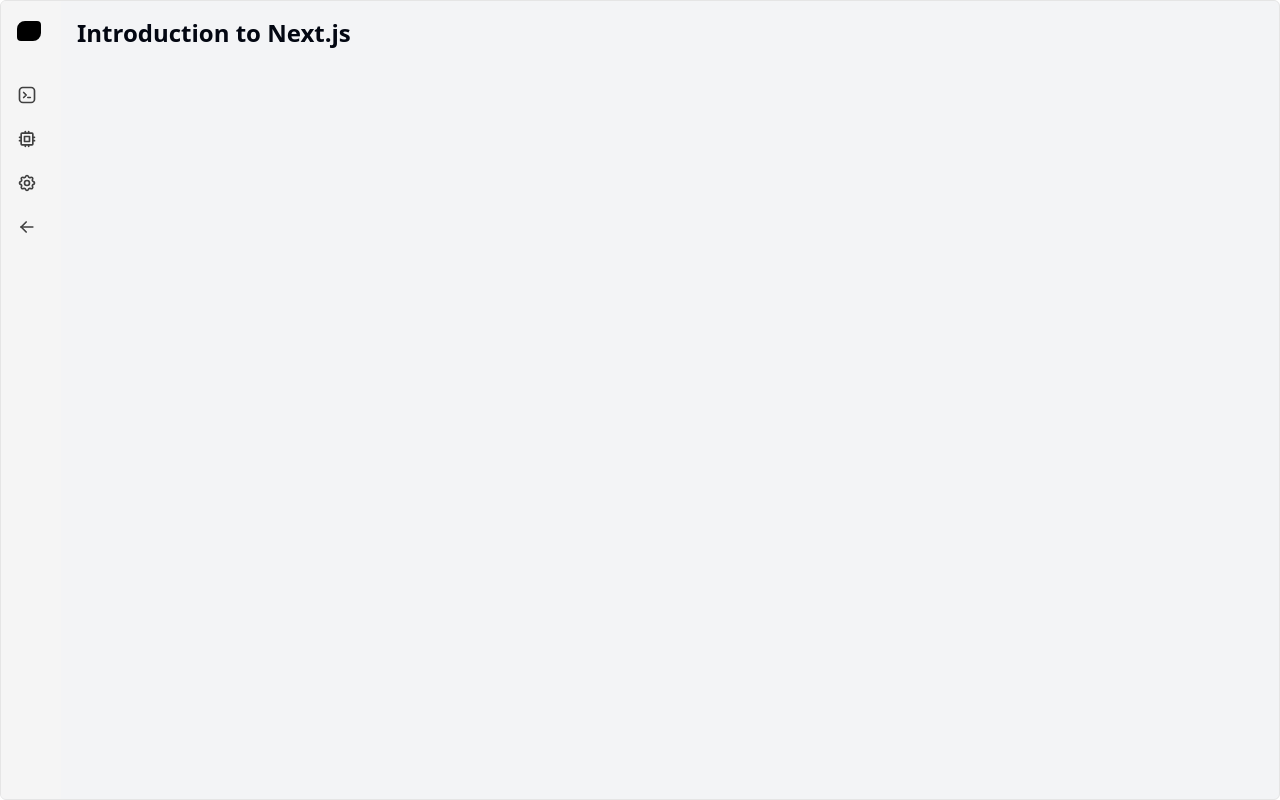
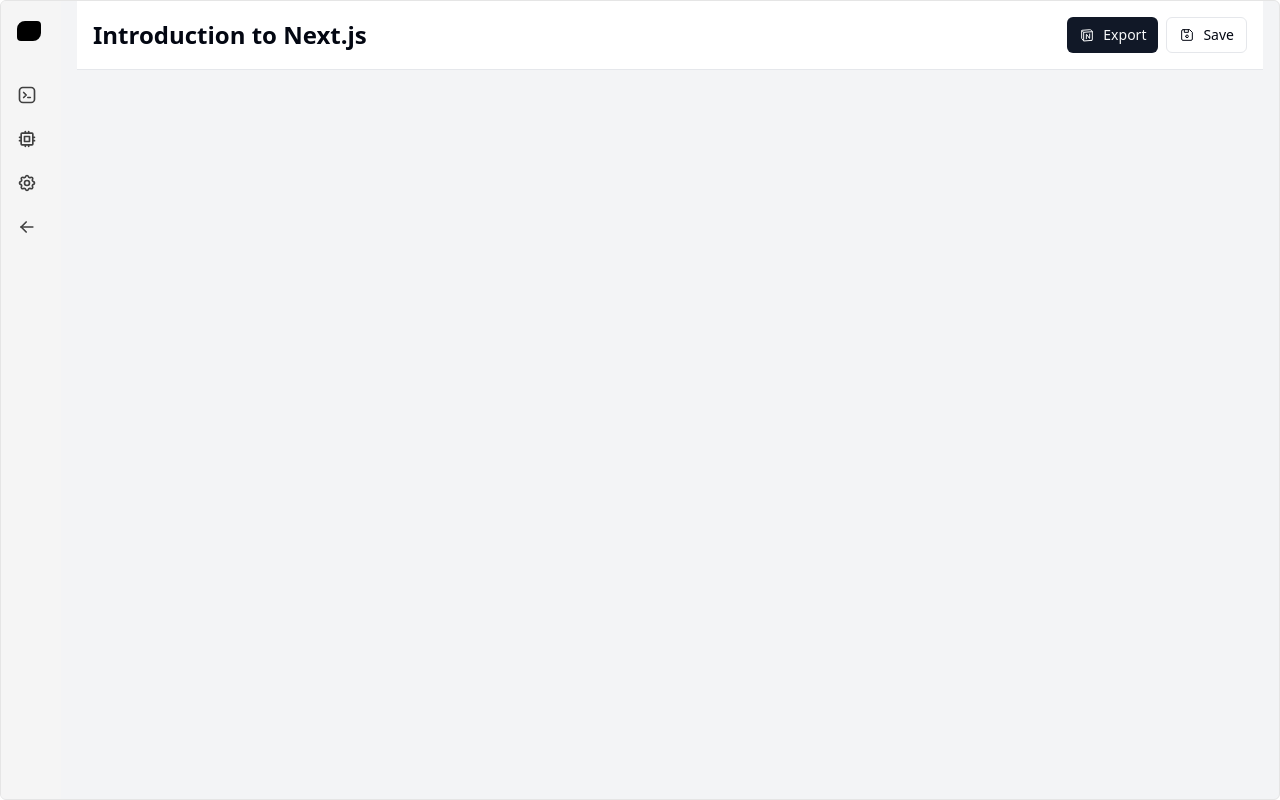
Before and after one commit to gitadityakumar/Gemini-frontend, a Next.js app: page /processed/1 in a window 1280 px wide. Built offline with nearby package versions, Linux system fonts and the light colour scheme; no server answers.

Commit message:
added header for internal data page

```diff
--- a/package.json
+++ b/package.json
@@ -10,6 +10,7 @@
   },
   "dependencies": {
     "@clerk/nextjs": "^5.2.12",
+    "@radix-ui/react-slot": "^1.1.0",
     "@tabler/icons-react": "^3.11.0",
     "class-variance-authority": "^0.7.0",
     "clsx": "^2.1.1",
--- a/src/app/(root)/processed/[videoId]/page.tsx
+++ b/src/app/(root)/processed/[videoId]/page.tsx
@@ -1,3 +1,4 @@
+import Header from '@/components/blocks/header';
 import { getVideoDetails } from '@/lib/videoUtils';
 
 export default async function VideoPage({ params }: { params: { videoId: string } }) {
@@ -8,9 +9,8 @@
   }
 
   return (
-    <div className="container mx-auto px-4">
-      <h1 className="text-2xl font-bold my-4">{video.title}</h1>
-      {/* Add more video details and content here */}
-    </div>
+    <main className="container mx-auto px-4">
+      <Header title={video.title}/>
+    </main>
   );
 }
--- /dev/null
+++ b/src/components/blocks/header.tsx
@@ -0,0 +1,23 @@
+import { Button } from "@/components/ui/button"
+import { IconBrandNotion, IconDeviceFloppy
+} from '@tabler/icons-react'
+
+export default function Header({ title = "Title" }: { title?: string }) {
+  return (
+    <header className="bg-background border-b">
+      <div className="container mx-auto px-4 py-4 flex justify-between items-center">
+        <h1 className="text-2xl font-bold text-foreground">{title}</h1>
+        <div className="space-x-2">
+          <Button variant="default" size="sm">
+            <IconBrandNotion className="w-4 h-4 mr-2" stroke={1.5} />
+            Export
+          </Button>
+          <Button variant="outline" size="sm">
+            <IconDeviceFloppy className="w-4 h-4 mr-2" stroke={1.5} />
+            Save
+          </Button>
+        </div>
+      </div>
+    </header>
+  )
+}
--- /dev/null
+++ b/src/components/ui/button.tsx
@@ -0,0 +1,56 @@
+import * as React from "react"
+import { Slot } from "@radix-ui/react-slot"
+import { cva, type VariantProps } from "class-variance-authority"
+
+import { cn } from "@/lib/utils"
+
+const buttonVariants = cva(
+  "inline-flex items-center justify-center whitespace-nowrap rounded-md text-sm font-medium ring-offset-background transition-colors focus-visible:outline-none focus-visible:ring-2 focus-visible:ring-ring focus-visible:ring-offset-2 disabled:pointer-events-none disabled:opacity-50",
+  {
+    variants: {
+      variant: {
+        default: "bg-primary text-primary-foreground hover:bg-primary/90",
+        destructive:
+          "bg-destructive text-destructive-foreground hover:bg-destructive/90",
+        outline:
+          "border border-input bg-background hover:bg-accent hover:text-accent-foreground",
+        secondary:
+          "bg-secondary text-secondary-foreground hover:bg-secondary/80",
+        ghost: "hover:bg-accent hover:text-accent-foreground",
+        link: "text-primary underline-offset-4 hover:underline",
+      },
+      size: {
+        default: "h-10 px-4 py-2",
+        sm: "h-9 rounded-md px-3",
+        lg: "h-11 rounded-md px-8",
+        icon: "h-10 w-10",
+      },
+    },
+    defaultVariants: {
+      variant: "default",
+      size: "default",
+    },
+  }
+)
+
+export interface ButtonProps
+  extends React.ButtonHTMLAttributes<HTMLButtonElement>,
+    VariantProps<typeof buttonVariants> {
+  asChild?: boolean
+}
+
+const Button = React.forwardRef<HTMLButtonElement, ButtonProps>(
+  ({ className, variant, size, asChild = false, ...props }, ref) => {
+    const Comp = asChild ? Slot : "button"
+    return (
+      <Comp
+        className={cn(buttonVariants({ variant, size, className }))}
+        ref={ref}
+        {...props}
+      />
+    )
+  }
+)
+Button.displayName = "Button"
+
+export { Button, buttonVariants }
```
Also changed, not shown: src/components/ui/word-meaning-table.tsx (added), 1 other file (tests, documents, lock files or other folders).
